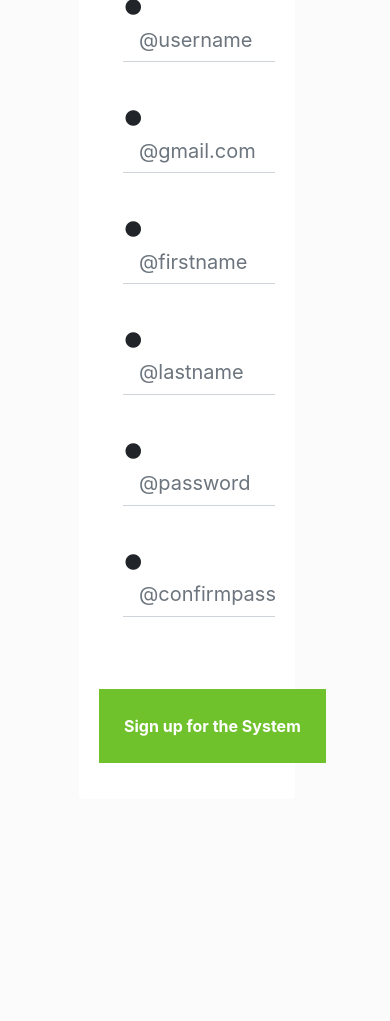
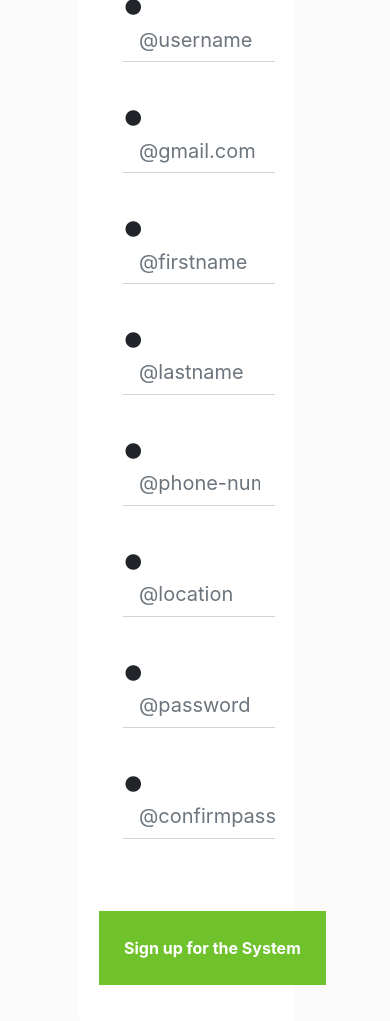
Before and after one commit to Aayusha2055/fyp, a Django app: template account/templates/reg.html in a window 390 px wide. Shown: the part 3222-4243 px from the top of the page. Before the commit the page ends 3985 px from the top, so only its background shows below. Run offline with Django 3.2, Linux system fonts and the light colour scheme; the template is opened without the code that fills it: values that come from a table or form of the project are taken from there, others are empty; parts of the project's set-up code (start-up, migrations or seed data) failed here and were passed over; some libraries are stand-ins or nearby versions.

Commit message:
registration
added location and phone number

```diff
--- a/account/admin.py
+++ b/account/admin.py
@@ -7,3 +7,4 @@
 from .models import *
 
 admin.site.register(products)
+admin.site.register(User)
--- a/account/forms.py
+++ b/account/forms.py
@@ -2,6 +2,9 @@
 from .models import *
 from django.contrib.auth.models import User
 from django.core.validators import validate_email
+from django.contrib.auth import get_user_model
+
+User = get_user_model()
 
 
 class cust_reg_form(forms.ModelForm):
@@ -25,9 +28,13 @@
     #     attrs={'class':'form-control','placeholder':'Enter your birthday:'}
     # ), required=True,)
 
-    # phone_number = forms.CharField(widget=forms.NumberInput(
-    #     attrs={'class':'form-control', 'placeholder':'@phone-number'}
-    # ), required=True, max_length=50)
+    phone = forms.CharField(widget=forms.NumberInput(
+        attrs={'class':'form-control', 'placeholder':'@phone-number'}
+    ), required=True, max_length=50)
+
+    location = forms.CharField(widget=forms.TextInput(
+        attrs={'class':'form-control', 'placeholder':'@location'}
+    ), required=True, max_length=50)
 
     password = forms.CharField(widget=forms.PasswordInput(
         attrs={'class':'form-control', 'placeholder':'@password'}
@@ -39,7 +46,7 @@
 
     class Meta():
         model = User
-        fields = ['username', 'first_name', 'last_name','email', 'password']
+        fields = ['username', 'first_name', 'last_name','email', 'phone', 'location', 'password']
 
 
     def clean_username(self):
--- a/account/models.py
+++ b/account/models.py
@@ -3,8 +3,14 @@
 
 from django.db import models
 from django.conf import settings
+from django.contrib.auth.models import AbstractUser
 
 # Create your models here.
+
+class User(AbstractUser):
+    location = models.CharField(max_length=255,  null=True)
+    phone = models.CharField(max_length=255,  null=True)
+
 
 class products(models.Model):
     name = models.CharField(max_length=50)
--- a/account/templates/reg.html
+++ b/account/templates/reg.html
@@ -201,12 +201,26 @@
                             </div>
 
                             <div class="form-group">
+                                <i class="fas fa-circle fa-fw font-weight-bold"></i> {{ form.phone}}
+                            </div>
+
+                            <div class="form-group">
+                                <i class="fas fa-circle fa-fw font-weight-bold"></i> {{ form.location}}
+                            </div>
+
+                            <div class="form-group">
                                 <i class="fas fa-circle fa-fw font-weight-bold"></i> {{ form.password}}
                             </div>
 
                             <div class="form-group">
                                 <i class="fas fa-circle fa-fw font-weight-bold"></i> {{ form.confirm_password}} {{ form.confirm_password.errors }}
                             </div>
+                            <!-- <div class="form-group">
+                                <i class="fas fa-circle fa-fw font-weight-bold"></i> {{ profile_form.location }} {{ profile_form.phone.errors }}
+                            </div>
+                            <div class="form-group">
+                                <i class="fas fa-circle fa-fw font-weight-bold"></i> {{ profile_form.phone }} {{ profile_form.phone.errors }}
+                            </div> -->
                             <br />
                             <button class="btn btn-success sign-up-btn font-weight-bold" type="submit">Sign up for the System</button>
                         </form>
--- a/account/views.py
+++ b/account/views.py
@@ -15,7 +15,9 @@
 from django.views.decorators.csrf import csrf_protect
 from bs4 import BeautifulSoup
 from selenium import webdriver
+from django.contrib.auth import get_user_model
 
+User = get_user_model()
 
 
 
@@ -29,8 +31,10 @@
             first_name = form.cleaned_data['first_name']
             last_name = form.cleaned_data['last_name']
             email = form.cleaned_data['email']
+            phone = form.cleaned_data['phone']
+            location = form.cleaned_data['location']
             password = form.cleaned_data['password']
-            User.objects.create_user(username=username, first_name=first_name, last_name=last_name, email=email, password=password)
+            User.objects.create_user(username=username, first_name=first_name, last_name=last_name, email=email, phone=phone, location=location, password=password)
             usr = auth.authenticate(username=username, password=password)
             auth.login(request, usr)
             return redirect(reverse('welcome'))
--- a/fyp/settings.py
+++ b/fyp/settings.py
@@ -78,8 +78,8 @@
 'default': {
 'ENGINE': 'django.db.backends.mysql',
 'NAME': 'fyp',
-'USER': 'fyp',
-'PASSWORD': 'fyp',
+'USER': 'chalise',
+'PASSWORD': 'deerwalk123',
 'HOST': 'localhost',
 'PORT': '3306',
 'OPTIONS': {
@@ -124,3 +124,5 @@
 # https://docs.djangoproject.com/en/1.11/howto/static-files/
 
 STATIC_URL = '/static/'
+
+AUTH_USER_MODEL = 'account.User'
```
Also changed, not shown: account/migrations/0001_initial.py (added), account/migrations/0002_auto_20200704_0454.py (added).
